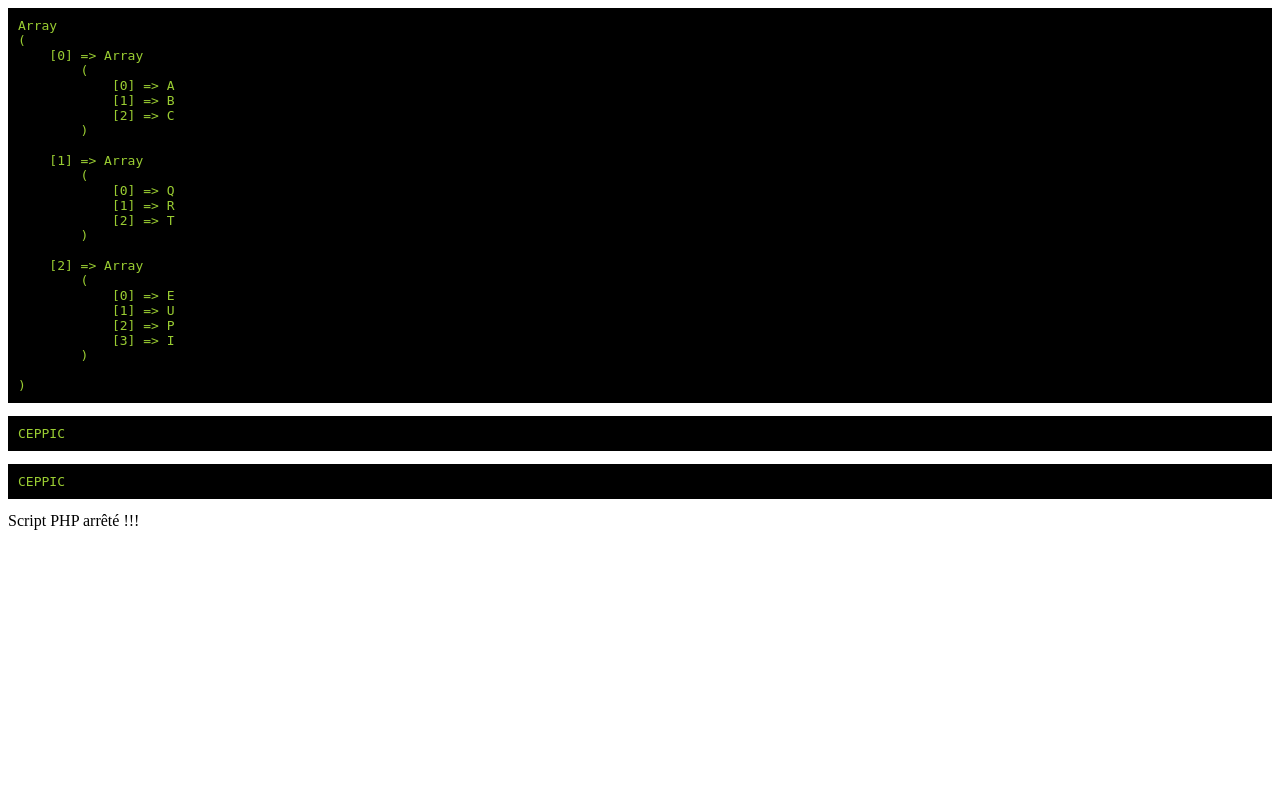
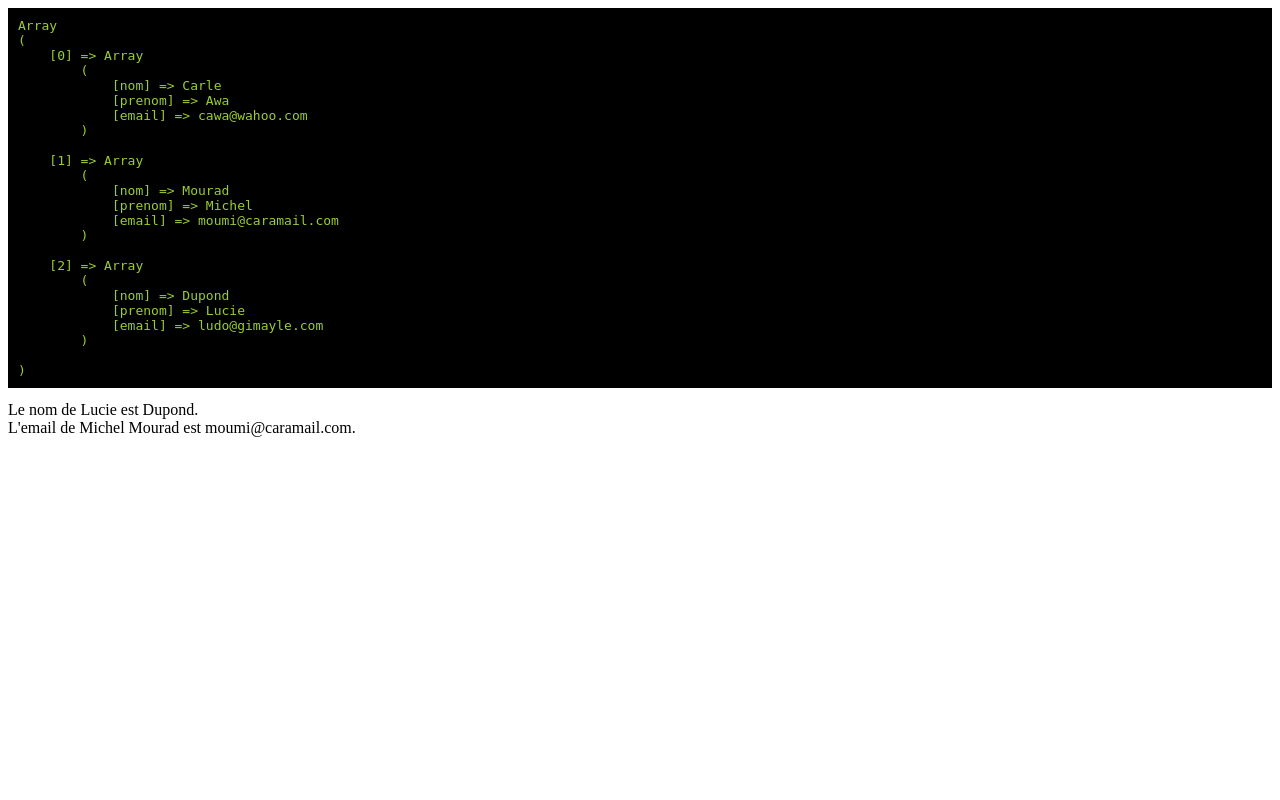
Before and after one commit to Ophelie-Ef/php.old, a PHP site: page / in a window 1280 px wide. Run offline with PHP 8.4, Linux system fonts and the light colour scheme.

Commit message:
Exercice tableaux associatifs

```diff
--- a/index.php
+++ b/index.php
@@ -73,22 +73,53 @@ $titre = 'Tableaux PHP';
 // asort($planetes2);
 // dd($planetes2);
 
-$tab = [];
-$tab[] = ['A', 'B', 'C'];
-$tab[] = ['Q','R','T'];
-$tab[] = ['E','U','P','I'];
+// $tab = [];
+// $tab[] = ['A', 'B', 'C'];
+// $tab[] = ['Q','R','T'];
+// $tab[] = ['E','U','P','I'];
 
-dbug($tab);
+// dbug($tab);
 
-$motab = [];
-$motab = [$tab[0][2], $tab[2][0], $tab[2][2], $tab[2][2], $tab[2][3], $tab[0][2]];
+// $motab = [];
+// $motab = [$tab[0][2], $tab[2][0], $tab[2][2], $tab[2][2], $tab[2][3], $tab[0][2]];
 
-$mot= implode("",$motab);
+// $mot= implode("",$motab);
 
-dbug($mot);
+// dbug($mot);
 
-//correction
+// //correction
 
-dd($tab[0][2].$tab[2][0].$tab[2][2].$tab[2][2].$tab[2][3].$tab[0][2]);
+// dd($tab[0][2].$tab[2][0].$tab[2][2].$tab[2][2].$tab[2][3].$tab[0][2]);
+
+$person1 = [
+    'nom' => 'Carle',
+    'prenom' => 'Awa',
+    'email' => 'cawa@wahoo.com'
+];
+
+$people = [
+    $person1,
+    [
+        'nom' => 'Mourad',
+        'prenom' => 'Michel',
+        'email' => 'moumi@caramail.com'
+    ],
+    [
+        'nom' => 'Dupond',
+        'prenom' => 'Lucie',
+        'email' => 'ludo@gimayle.com'
+    ]
+];
+
+
+// Afficher les phrases suivantes :
+// Le nom de Lucie est Dupond.
+// L'email de Michel MOURAD est moumi@caramail.com.
+
+dbug($people);
+
+echo('Le nom de '.$people[2]['prenom'].' est '.$people[2]['nom'].'.');
+
+echo('<br>'.'L\'email de '.$people[1]['prenom']." ".$people[1]['nom'].' est '.$people[1]['email'].'.');
 
 // require './index.vue.php';
```
